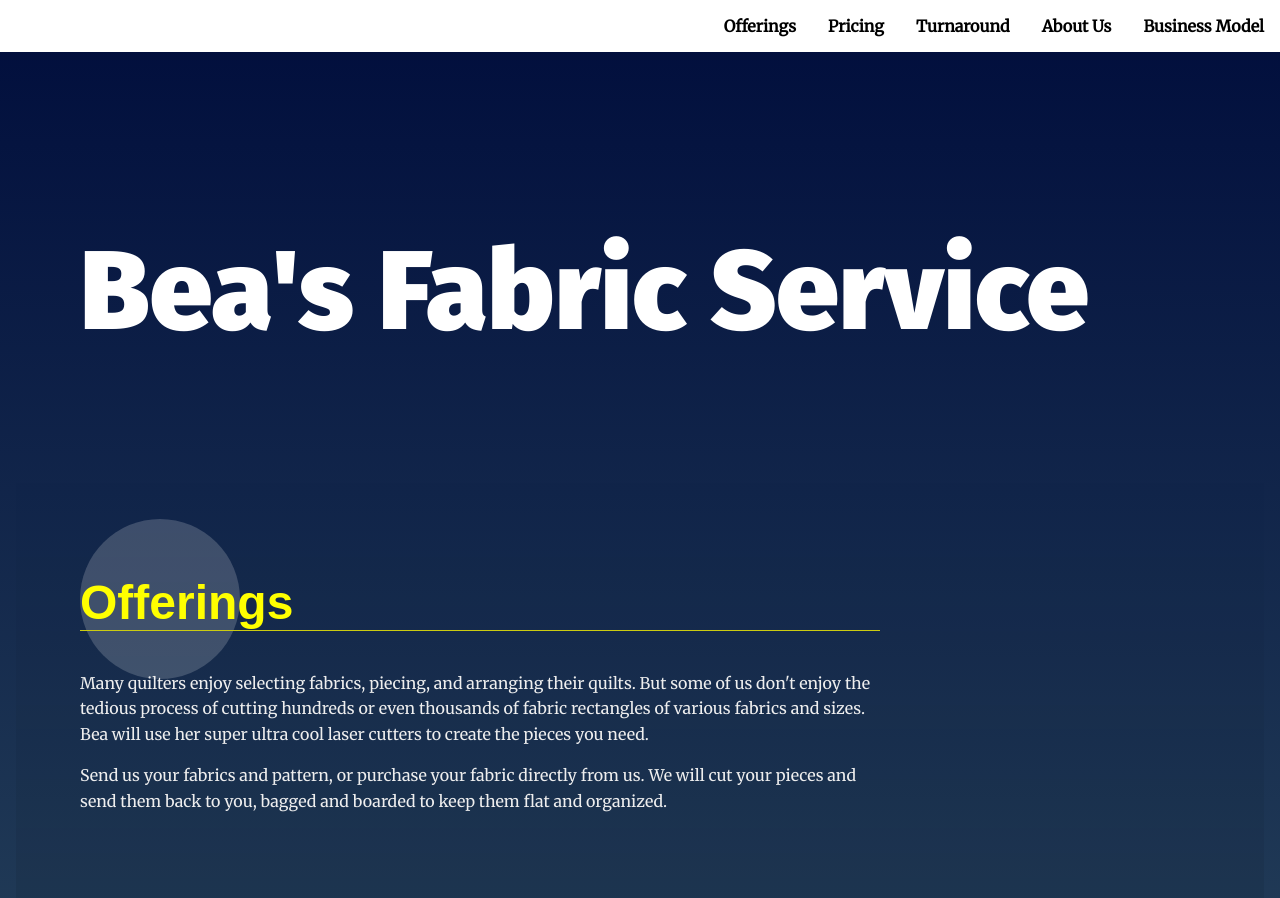
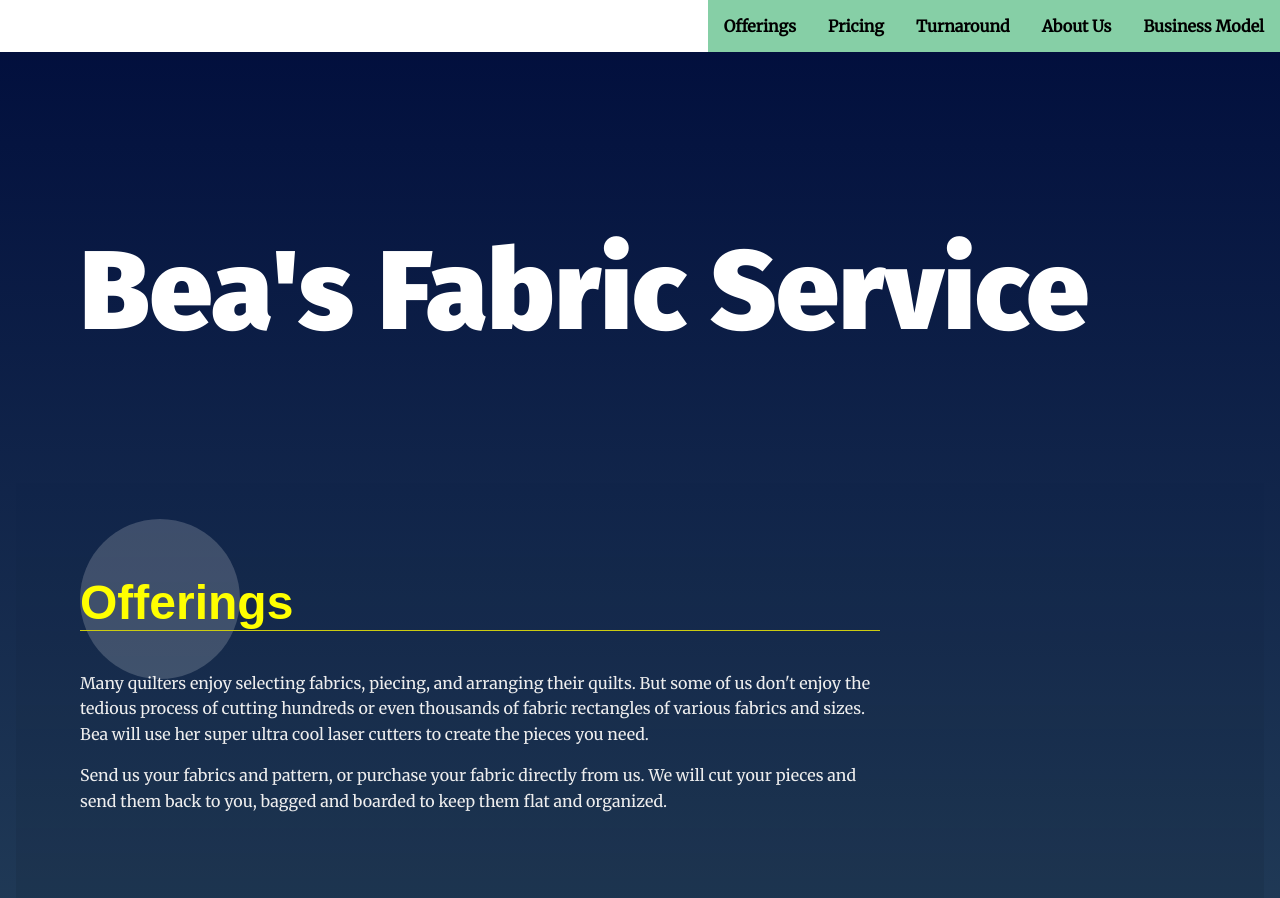
Before and after one commit to smbrokaw/p2-udacity, a plain HTML site: page index.html in a window 1280 px wide. Shown: the top 898 px of the page. Drawn offline with Linux system fonts and the light colour scheme.

Commit message:
Highlight current section in navbar

```diff
--- a/css/styles.css
+++ b/css/styles.css
@@ -86,6 +86,10 @@ section {
     background: #333;
     color: #fff;
     transition: ease 0.3s all;
+}
+
+.navbar__menu .active-tab {
+    background: #86cfa6;
 }
 
 /* Header Styles */
--- a/js/app.js
+++ b/js/app.js
@@ -15,8 +15,22 @@ for (section of pageSections) {
     newLink.setAttribute('href', linkAnchor);
     newLink.setAttribute('data-section', section.getAttribute('id'));
     newLink.setAttribute('class', 'menu__link');
+    newLink.setAttribute('id', section.getAttribute('id') + "_tab");
     newListItem.appendChild(newLink);
     docFragment.appendChild(newListItem);
+}
+
+// tab turns color if its section is in view
+function highlightTab(turnOn, tabId){
+    console.log(turnOn, 'function called');
+    const tab = document.getElementById(tabId + '_tab');
+    if (turnOn) {
+        console.log("turn on the tab");
+        tab.classList.add('active-tab');
+    } else {
+        console.log("turn off the tab");
+        tab.classList.remove('active-tab');
+    }
 }
 
 // Put the fragment into the DOM inside the list
@@ -30,14 +44,18 @@ function highlightSection (entries, observer) {
     const enteringView = entries[0].isIntersecting;
     if (enteringView) {
         currentSection.classList.add('current-section');
+        // change nav link to active
+        highlightTab(true, currentSection.getAttribute('id'));
     } else {
         currentSection.classList.remove('current-section');
+        // change nav link to inactive
+        highlightTab(false, currentSection.getAttribute('id'));
     }
 }
 
 // Intersection Observer Options
 const options = {
-    threshold: 0.5
+    threshold: 0.9
 }
 
 // Create an intersection observer object
```
